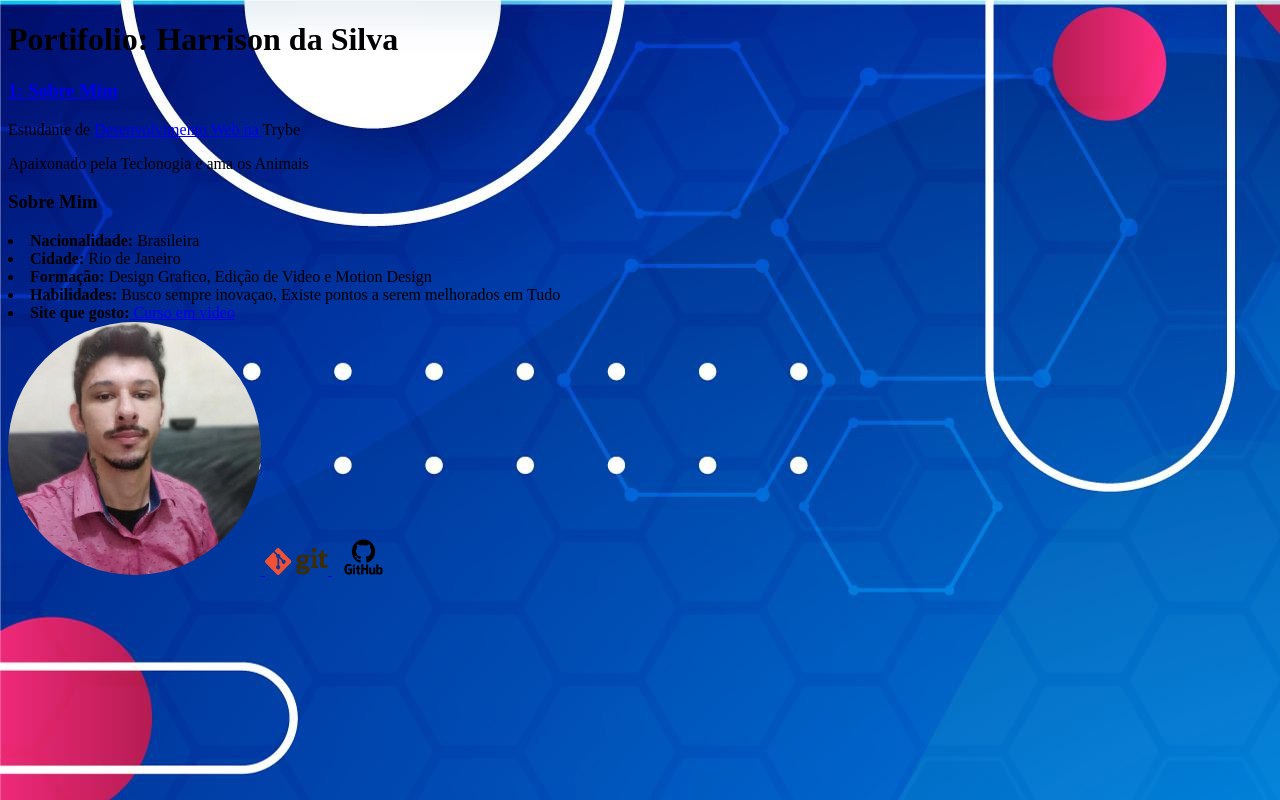
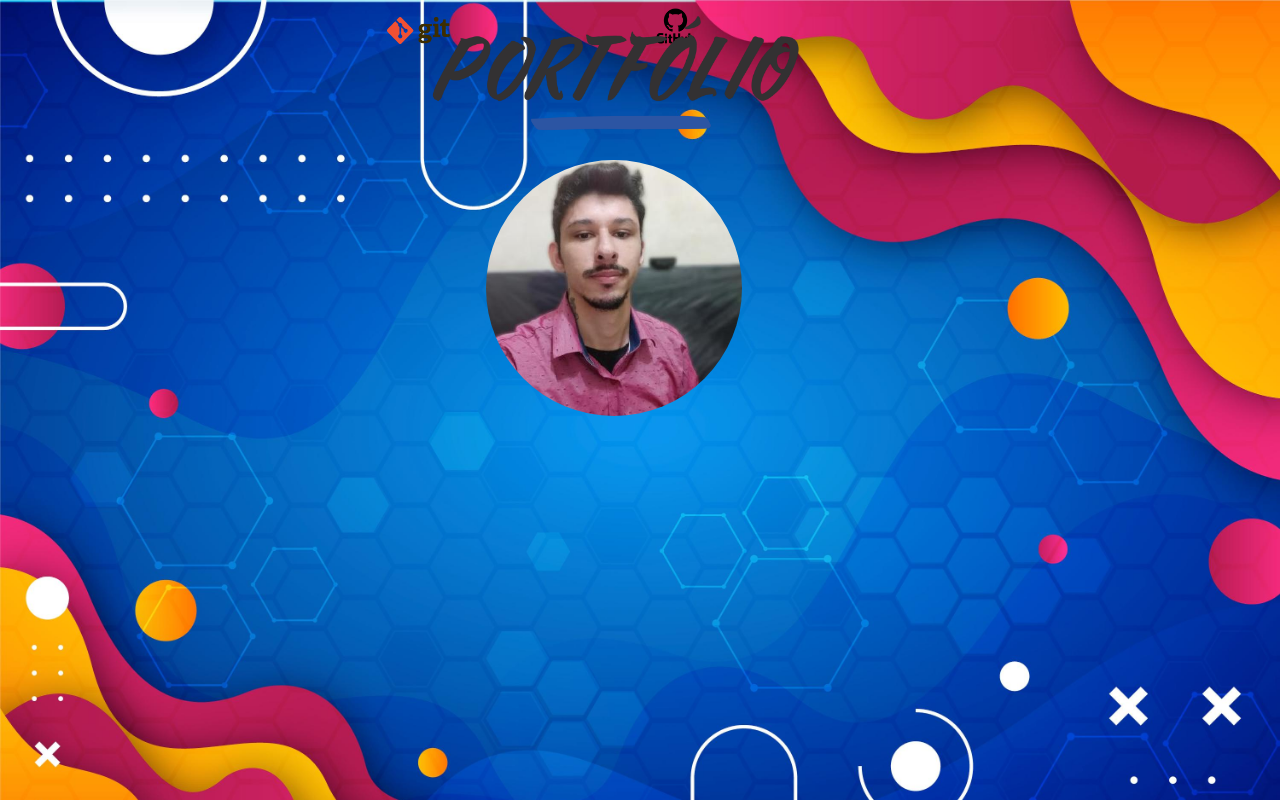
Before and after one commit to HarrisonSilva/HarrisonSilva.github.io, a plain HTML site: page index.html in a window 1280 px wide. Drawn offline with Linux system fonts and the light colour scheme.

Commit message:
Adcionando resoluçao no background

```diff
--- a/index.html
+++ b/index.html
@@ -5,21 +5,20 @@
     <link rel="stylesheet" href="style.css">
     <title>Portifolio Harrison</title>
     <body>
-    <h1>Portifolio: Harrison da Silva</h1>
-    <h3><a href="#sobremim">1: Sobre Mim</a></h6>
+
+    <!-- <h3><a href="#sobremim">1: Sobre Mim</a></h6>
     <p>Estudante de <a href="#Dev">Desenvolvimento Web na </a>Trybe</p>
     <p>Apaixonado pela Teclonogia e ama os Animais</p>
-    <h3><a id="sobremim">Sobre Mim</h3>
+    <h3><a id="sobremim">Sobre Mim</h3> -->
 
-        <li><strong>Nacionalidade:</strong> Brasileira</li>
+        <!-- <li><strong>Nacionalidade:</strong> Brasileira</li>
         <li><strong>Cidade:</strong> Rio de Janeiro</li>
         <li><strong>Formação:</strong> Design Grafico, Edição de Video e Motion Design</li>
         <li><strong>Habilidades:</strong> Busco sempre inovaçao, Existe pontos a serem melhorados em Tudo</li>
-        <li><strong>Site que gosto:</strong><a href="https://www.cursoemvideo.com/" target="_blank"> Curso em video</li>
-        <div>
+        <li><strong>Site que gosto:</strong><a href="https://www.cursoemvideo.com/" target="_blank"> Curso em video</li> -->
     <img class="minhaimagem"src="112727360.jpeg" alt="">
     <img class="git"src="Git-Logo-2Color.png" alt="">
-    <img class="git"src="GitHub-Logo.png" alt="">
-    </div>
+    <img class="github"src="GitHub-Logo.png" alt="">
+    <img class="portifolioimage"src="/portfolio.png" alt="">
     </body>
     </head>
--- a/style.css
+++ b/style.css
@@ -6,22 +6,35 @@
     left: 0%;
 
 } */
+
 .minhaimagem {
 width: 20%;
 border-radius: 50%;
+position: absolute;
 top: 20%;
-left: 40%;
+left: 38%;
 }
 .git {
  width: 5%;
-top: 70%;
-left: 50%;
+position: relative;
+ top: 70%;
+left: 30%;
 }
 .github {
+   position: relative;
     width: 5%;
     top: 69%;
     left: 45%;
 }
 body {
-   background-image: url(./6071843.jpg);
+   background-image: url(./6071843.jpg) ;
+   background-size: 100%;
+
 }
+.portifolioimage {
+    width: 30%;
+    position: absolute;
+    top: 1%;
+    left: 33%;
+
+}
```
Also changed, not shown: portfolio.png (added).
